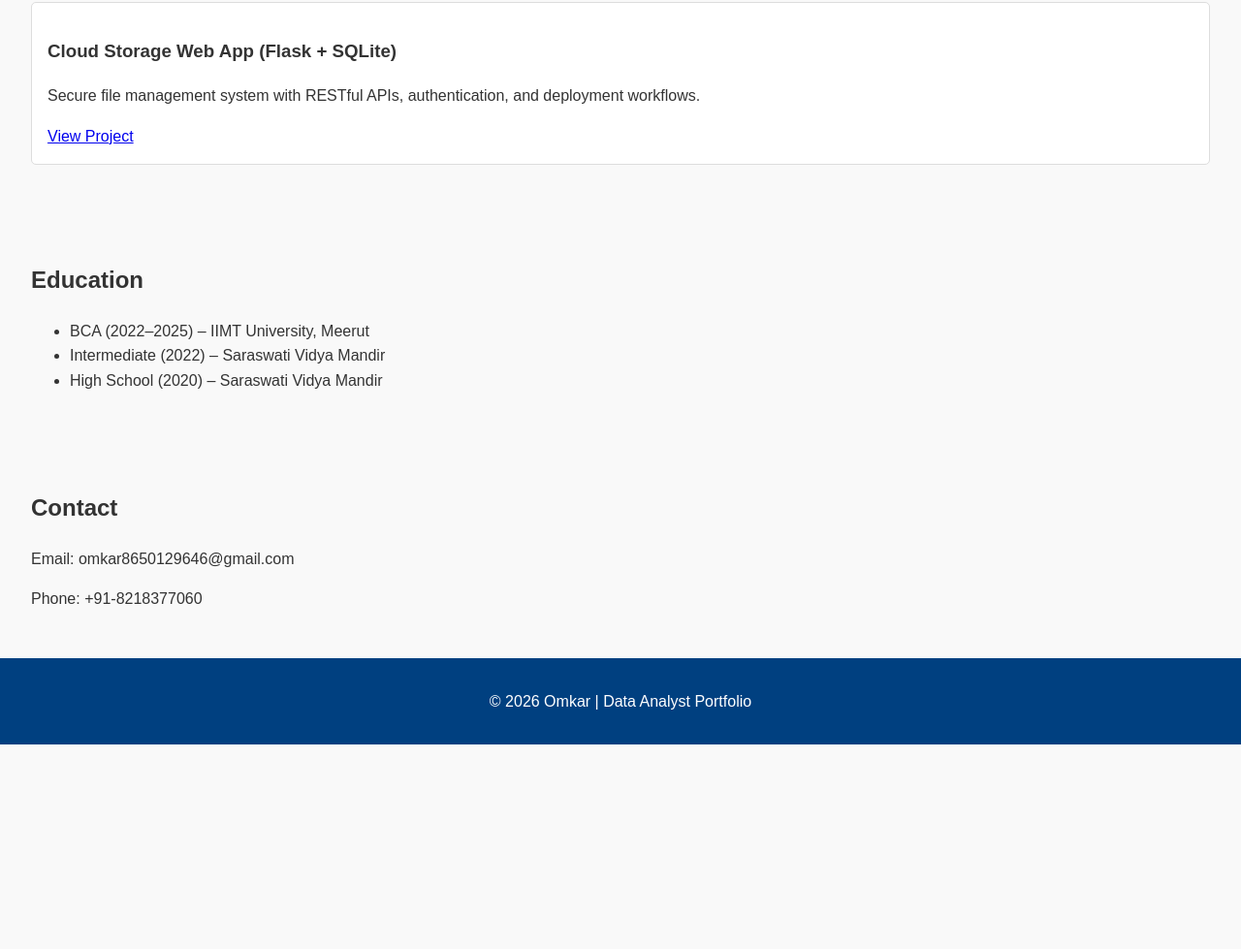
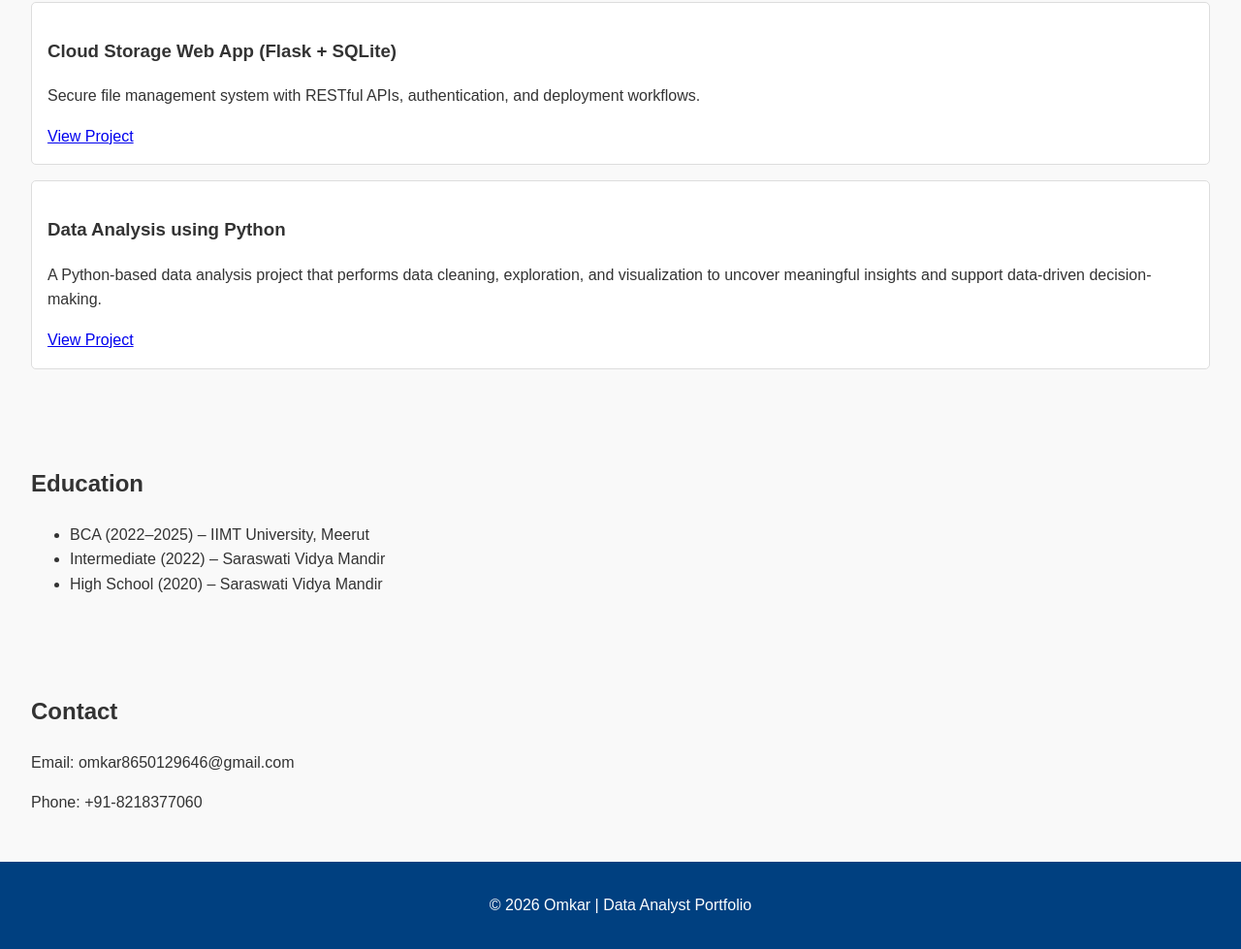
Before and after one commit to hrshit500/portfolio, a plain HTML site: page portfolio.html in a window 1280 px wide. Shown: the part 1379-2358 px from the top of the page at 97% size. Before the commit the page ends 2147 px from the top, so only its background shows below. Drawn offline with Linux system fonts and the light colour scheme.

Commit message:
add new project.

```diff
--- a/portfolio.html
+++ b/portfolio.html
@@ -65,6 +65,11 @@
       <p>Secure file management system with RESTful APIs, authentication, and deployment workflows.</p>
       <a href="https://github.com/hrshit500/cloud-storage.git">View Project</a>
     </div>
+    <div class="project-card">
+      <h3>Data Analysis using Python</h3>
+      <p>A Python-based data analysis project that performs data cleaning, exploration, and visualization to uncover meaningful insights and support data-driven decision-making.</p>
+      <a href="https://github.com/hrshit500/data-analysis-using-python.git">View Project</a>
+    </div>
   </section>
 
   <!-- Education -->
```
